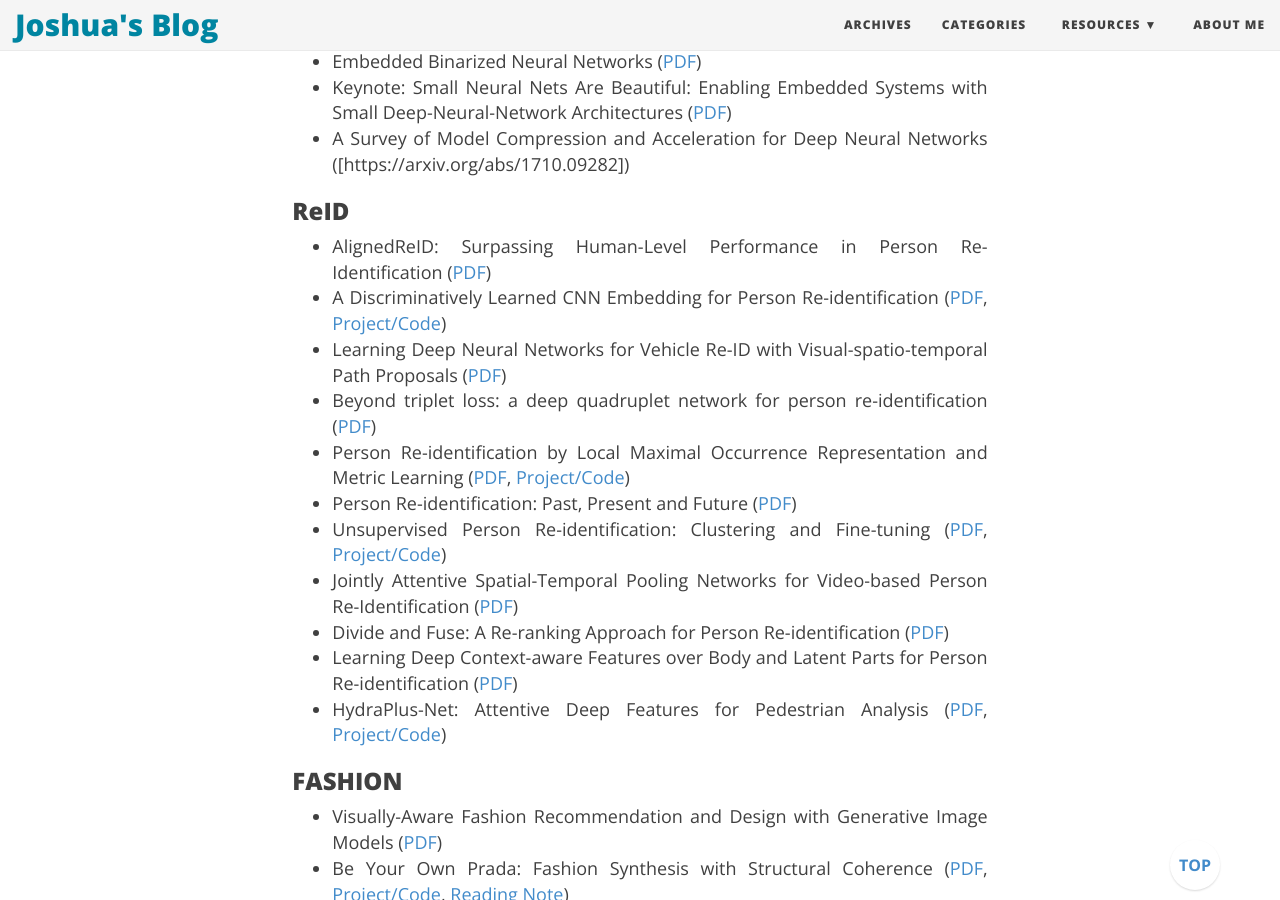
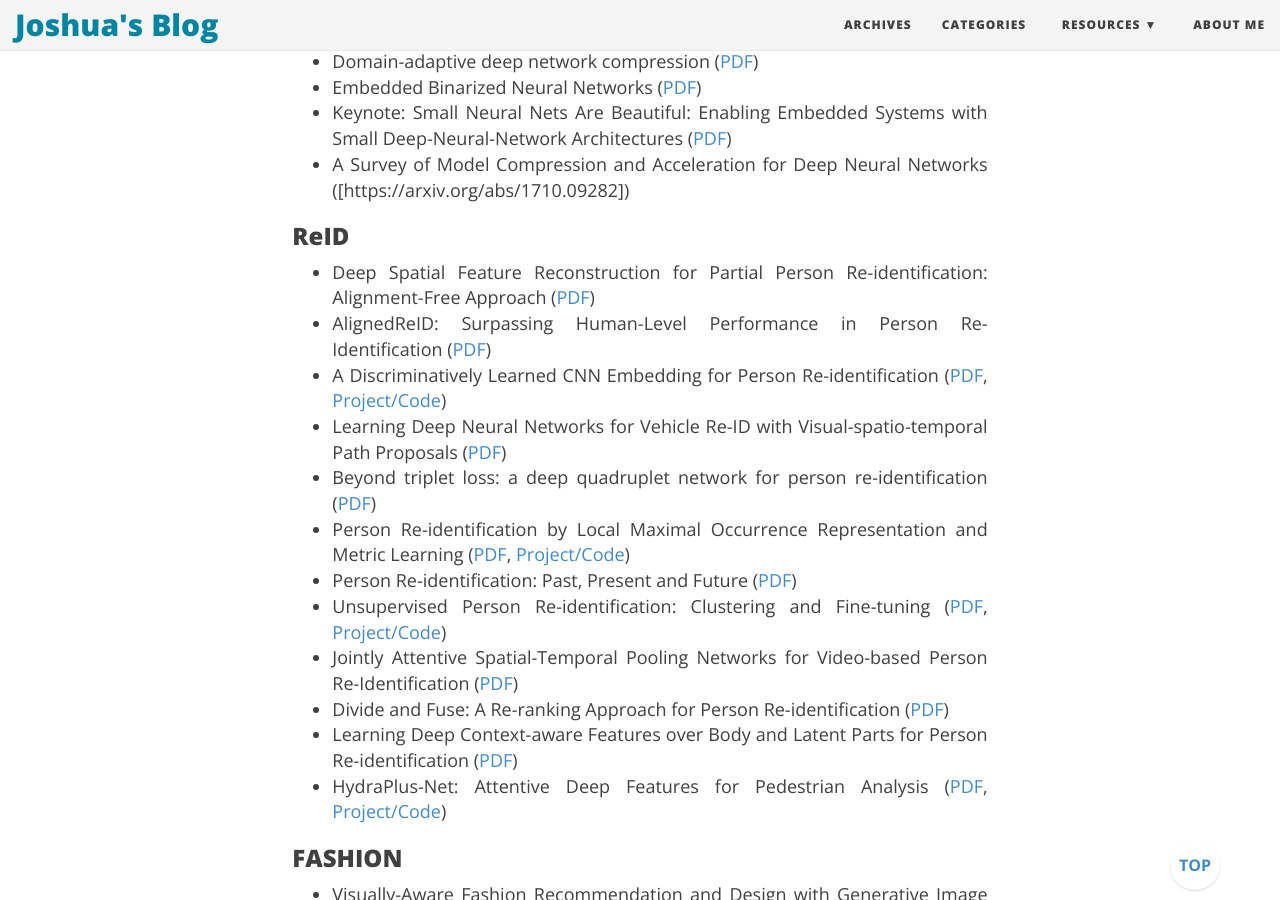
Before and after one commit to joshua19881228/joshua19881228.github.io, a Jekyll site: the page built from _posts/Computer_Vision/2016-08-25-my-jumble-of-computer-vision.md, in a window 1280 px wide and 900 px high, scrolled down 20576 px. Built offline with Jekyll 4.4.1, drawn with Linux system fonts in a browser that asks for light colours; nearby versions of some CDN libraries; formulas are drawn with MathJax 3; comment, search, counter and statistics services are not loaded; some of the changed text lies outside the part shown.

Commit message:
update post

```diff
--- a/_posts/Computer_Vision/2016-08-25-my-jumble-of-computer-vision.md
+++ b/_posts/Computer_Vision/2016-08-25-my-jumble-of-computer-vision.md
@@ -84,6 +84,7 @@
 
 ### SEGMENTATION/PARSING ###
 
+* Panoptic Segmentation ([PDF](https://arxiv.org/abs/1801.00868))
 * Learning to Segment Every Thing ([PDF](https://arxiv.org/abs/1711.10370))
 * Deep Extreme Cut: From Extreme Points to Object Segmentation ([PDF](https://arxiv.org/abs/1711.09081))
 * Instance-aware Semantic Segmentation via Multi-task Network Cascades ([PDF](http://arxiv.org/abs/1512.04412), [Project/Code](https://github.com/daijifeng001/MNC))
@@ -519,6 +520,7 @@
 
 ### ReID ###
 
+* Deep Spatial Feature Reconstruction for Partial Person Re-identification: Alignment-Free Approach ([PDF](https://arxiv.org/abs/1801.00881))
 * AlignedReID: Surpassing Human-Level Performance in Person Re-Identification ([PDF](https://arxiv.org/abs/1711.08184))
 * A Discriminatively Learned CNN Embedding for Person Re-identification ([PDF](https://arxiv.org/abs/1611.05666), [Project/Code](https://github.com/layumi/2016_person_re-ID))
 * Learning Deep Neural Networks for Vehicle Re-ID with Visual-spatio-temporal Path Proposals ([PDF](https://arxiv.org/abs/1708.03918))
@@ -695,6 +697,7 @@
 
 ### NEWS/BLOGS ###
 
+* [Why is it hard to train deep neural networks? Degeneracy, not vanishing gradients, is the key](https://severelytheoretical.wordpress.com/2018/01/01/why-is-it-hard-to-train-deep-neural-networks-degeneracy-not-vanishing-gradients-is-the-key/)
 * [ResNet, AlexNet, VGG, Inception: Understanding various architectures of Convolutional Networks](http://cv-tricks.com/cnn/understand-resnet-alexnet-vgg-inception/)
 * [Neural Networks For Recommender Systems](https://www.bilibili.com/video/av16499811/)
 * [MIT Technology Review](https://www.technologyreview.com/)
```
